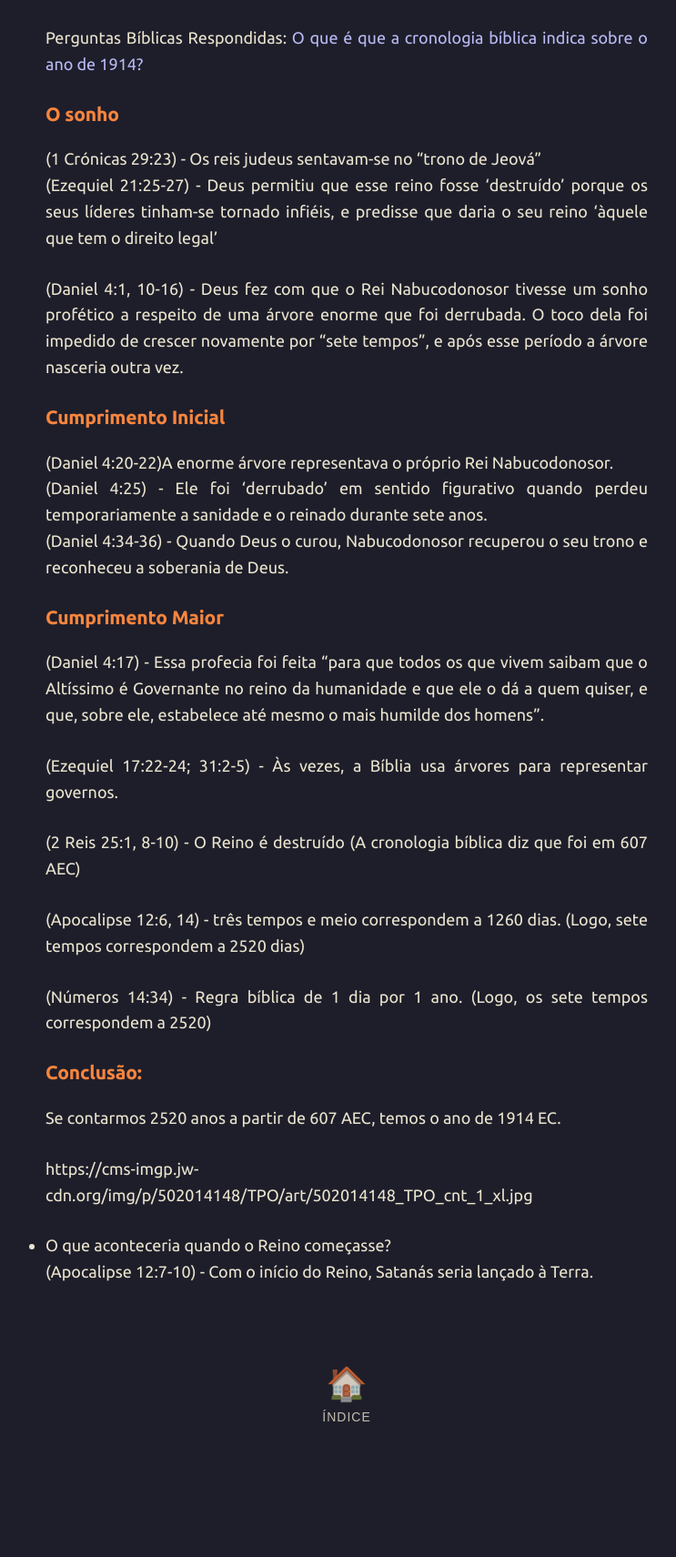
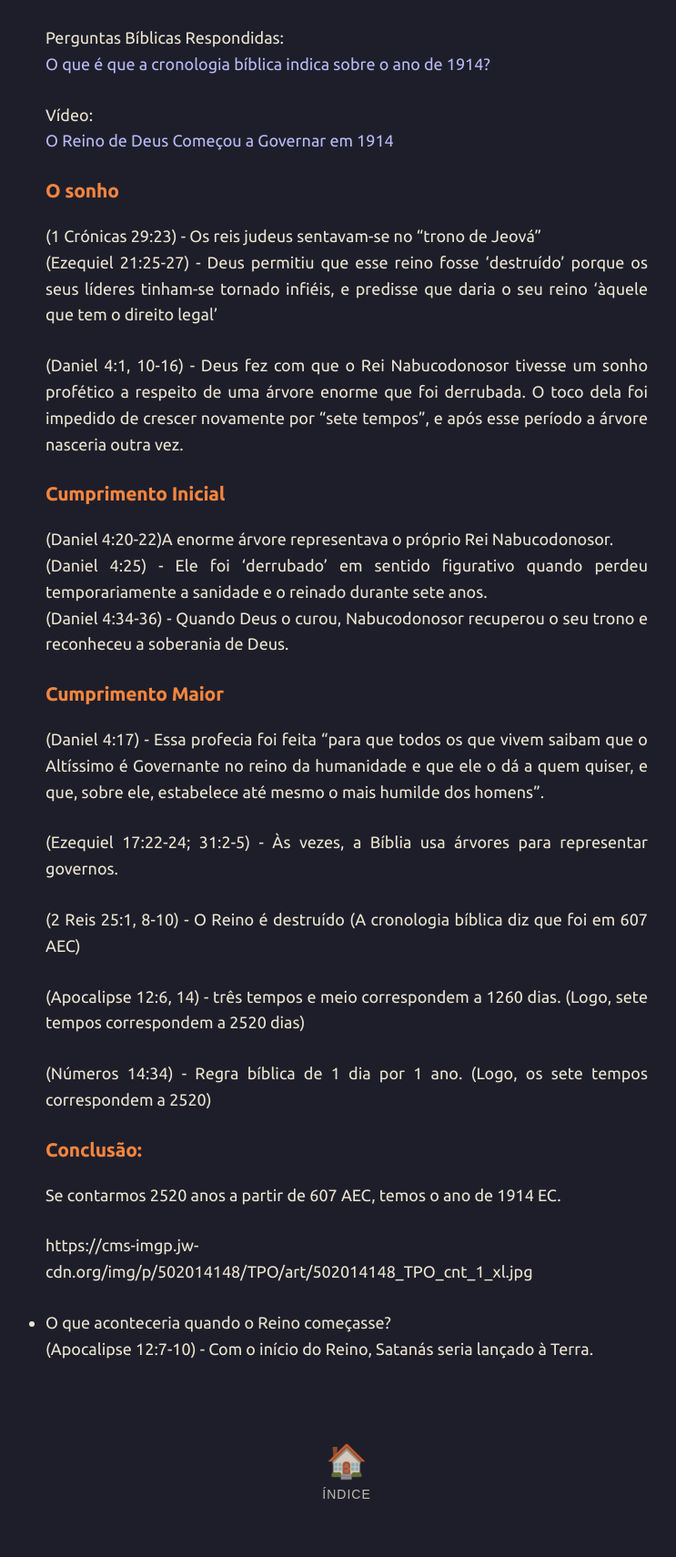
Before and after one commit to joaquim-capitao/jw, a Jekyll site: the page built from assuntos/1914.md, in a window 1280 px wide. Shown: the whole page at 91% size, without its empty margins (259-1002 px from the left). Built offline with Jekyll 4.4.1, drawn with Linux system fonts in a browser that asks for light colours; our own code applies the rules of GitHub Pages for plain Markdown files; before the commit the page ends 1626 px from its top, so only the background shows below that.

Commit message:
Format text and add links in 1914.md

```diff
--- a/assuntos/1914.md
+++ b/assuntos/1914.md
@@ -2,6 +2,8 @@
 Perguntas Bíblicas Respondidas:
 [O que é que a cronologia bíblica indica sobre o ano de 1914?](https://www.jw.org/pt-pt/ensinos-biblicos/perguntas/daniel-4-cronologia-biblica-1914/)
 
+Vídeo:
+[O Reino de Deus Começou a Governar em 1914](https://www.jw.org/pt-pt/biblioteca/videos/ebbv/reino-comecou-governar-1914/)
 
 ### O sonho
 
```
